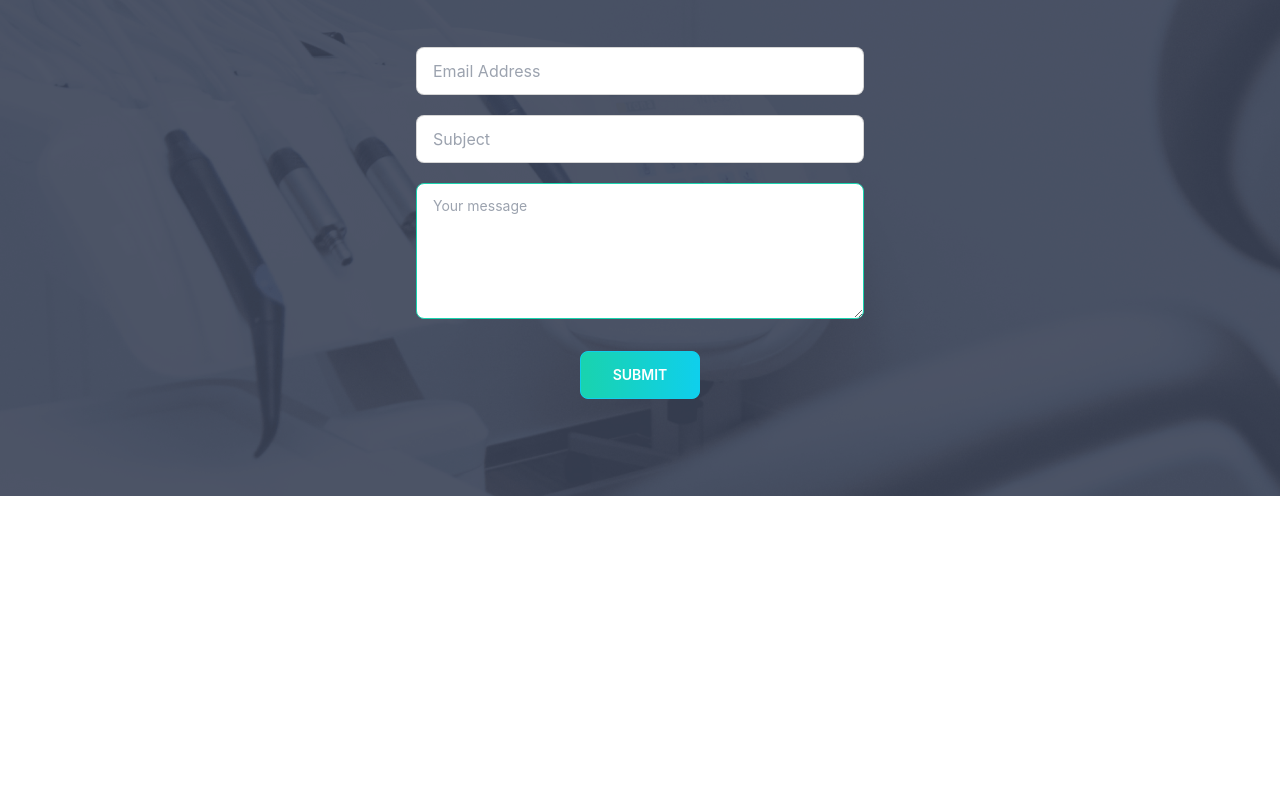
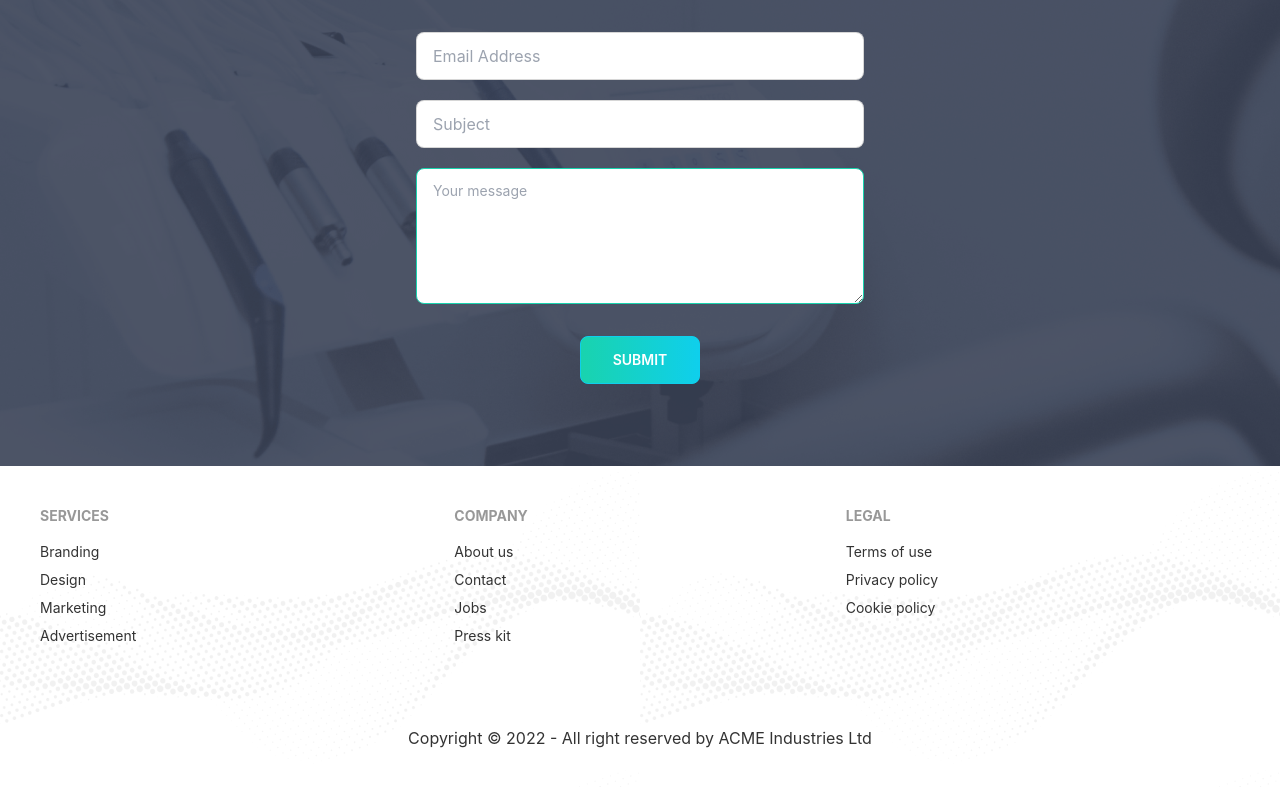
Before and after one commit to ifty03/doctor-portal-client, a React (Create React App) app: page / in a window 1280 px wide. Shown: the part 4049-4836 px from the top of the page. Before the commit the page ends 4545 px from the top, so only its background shows below. Built offline with nearby package versions, Linux system fonts and the light colour scheme.

Commit message:
footer added

```diff
--- a/src/App.js
+++ b/src/App.js
@@ -6,6 +6,7 @@ import Contact from "./Pages/Contact/Contact";
 import Home from "./Pages/Home/Home";
 import Login from "./Pages/Login/Login";
 import Reviews from "./Pages/Reviews/Reviews";
+import Footer from "./Pages/Shared/Footer";
 import Navbar from "./Pages/Shared/Navbar";
 
 function App() {
@@ -21,6 +22,7 @@ function App() {
         <Route path="/contact" element={<Contact />}></Route>
         <Route path="/reviews" element={<Reviews />}></Route>
       </Routes>
+      <Footer />
     </div>
   );
 }
--- a/src/Pages/Home/ContactUs.js
+++ b/src/Pages/Home/ContactUs.js
@@ -4,36 +4,36 @@ import bgImage from "../../assets/images/appointment.png";
 const ContactUs = () => {
   return (
     <section
-      className="py-[65px]"
+      className="py-[50px]"
       style={{ backgroundImage: `url(${bgImage})` }}
     >
-      <div class="card mx-auto flex-shrink-0 w-full max-w-lg">
+      <div className="card mx-auto flex-shrink-0 w-full max-w-lg">
         <h4 className="text-xl text-center text-secondary">Contact Us</h4>
         <h2 className="text-3xl text-white text-center mb-4 mt-2 font-semibold">
           Stay connected with us
         </h2>
-        <div class="card-body">
-          <div class="form-control">
+        <div className="card-body">
+          <div className="form-control">
             <input
               type="text"
               placeholder="Email Address"
-              class="input mb-[12px] input-bordered"
+              className="input mb-[12px] input-bordered"
             />
           </div>
-          <div class="form-control">
+          <div className="form-control">
             <input
               type="text"
               placeholder="Subject"
-              class="input mb-[12px] input-bordered"
+              className="input mb-[12px] input-bordered"
             />
           </div>
-          <div class="form-control">
+          <div className="form-control">
             <textarea
-              class="textarea textarea-secondary h-[136px]"
+              className="textarea textarea-secondary h-[136px]"
               placeholder="Your message"
             ></textarea>
           </div>
-          <div class="form-control mt-6">
+          <div className="form-control mt-6">
             <button className="btn px-8 w-fit mx-auto btn-primary text-white  bg-gradient-to-r from-secondary to-primary hover:bg-gradient-to-r hover:from-primary hover:to-secondary">
               submit
             </button>
--- a/src/Pages/Home/PatientsReview.js
+++ b/src/Pages/Home/PatientsReview.js
@@ -36,11 +36,15 @@ const PatientsReview = () => {
     <section className="my-20">
       <div className="flex justify-between items-center mx-4 md:mx-12 lg:mx-12">
         <div>
-          <h5 className="text-xl font-semibold">Testimonial</h5>
+          <h5 className="text-xl text-secondary font-semibold">Testimonial</h5>
           <h3 className="text-4xl font-semibold">What Our Patients Says</h3>
         </div>
         <div>
-          <img className="w-[192px]" src={quote} alt="" />
+          <img
+            className="lg:w-[192px] md:w-[120px] w-[98px]"
+            src={quote}
+            alt=""
+          />
         </div>
       </div>
       <div className="grid md:grid-cols-2 lg:grid-cols-3 gap-10 grid-cols-1 md:mx-12 mx-4">
--- /dev/null
+++ b/src/Pages/Shared/Footer.js
@@ -0,0 +1,44 @@
+import React from "react";
+import footerImg from "../../assets/images/footer.png";
+
+const Footer = () => {
+  return (
+    <footer
+      style={{
+        backgroundImage: `url(${footerImg})`,
+        backgroundSize: "50%",
+      }}
+      className=" p-10 "
+    >
+      <div className="footer">
+        <div>
+          <span className="footer-title">Services</span>
+          <a className="link link-hover">Branding</a>
+          <a className="link link-hover">Design</a>
+          <a className="link link-hover">Marketing</a>
+          <a className="link link-hover">Advertisement</a>
+        </div>
+        <div>
+          <span className="footer-title">Company</span>
+          <a className="link link-hover">About us</a>
+          <a className="link link-hover">Contact</a>
+          <a className="link link-hover">Jobs</a>
+          <a className="link link-hover">Press kit</a>
+        </div>
+        <div>
+          <span className="footer-title">Legal</span>
+          <a className="link link-hover">Terms of use</a>
+          <a className="link link-hover">Privacy policy</a>
+          <a className="link link-hover">Cookie policy</a>
+        </div>
+      </div>
+      <div>
+        <p className="text-center mt-20">
+          Copyright © 2022 - All right reserved by ACME Industries Ltd
+        </p>
+      </div>
+    </footer>
+  );
+};
+
+export default Footer;
```
